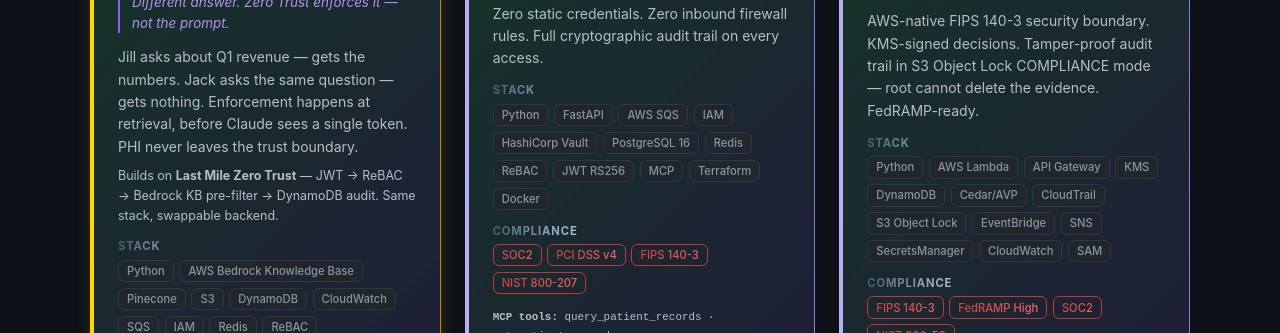
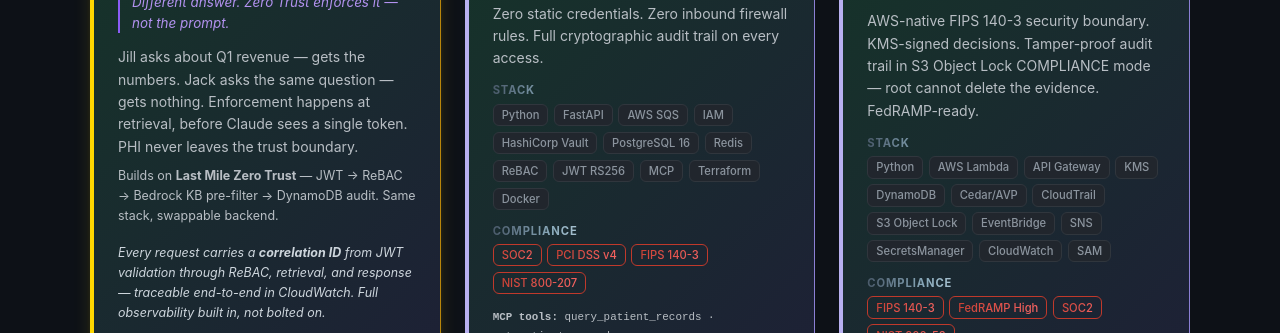
Before and after one commit to tonyt68/portfolio, a plain HTML site: page index.html in a window 1280 px wide. Shown: the part 619-952 px from the top of the page. Drawn offline with Linux system fonts and the light colour scheme.

Commit message:
Add correlation ID observability callout to flagship card

```diff
--- a/index.html
+++ b/index.html
@@ -881,6 +881,7 @@
       <p class="card-question">Same AI. Same query. Different identity. Different answer. Zero Trust enforces it — not the prompt.</p>
       <p class="card-desc-green">Jill asks about Q1 revenue — gets the numbers. Jack asks the same question — gets nothing. Enforcement happens at retrieval, before Claude sees a single token. PHI never leaves the trust boundary.</p>
       <p class="card-desc" style="font-size:0.78rem;margin-top:-6px;">Builds on <strong>Last Mile Zero Trust</strong> — JWT → ReBAC → Bedrock KB pre-filter → DynamoDB audit. Same stack, swappable backend.</p>
+      <p class="card-desc" style="font-size:0.78rem;margin-top:4px;font-style:italic;color:#cdd5dc;">Every request carries a <strong>correlation ID</strong> from JWT validation through ReBAC, retrieval, and response — traceable end-to-end in CloudWatch. Full observability built in, not bolted on.</p>
       <div>
         <div class="card-section-label">Stack</div>
         <div class="tags">
```
